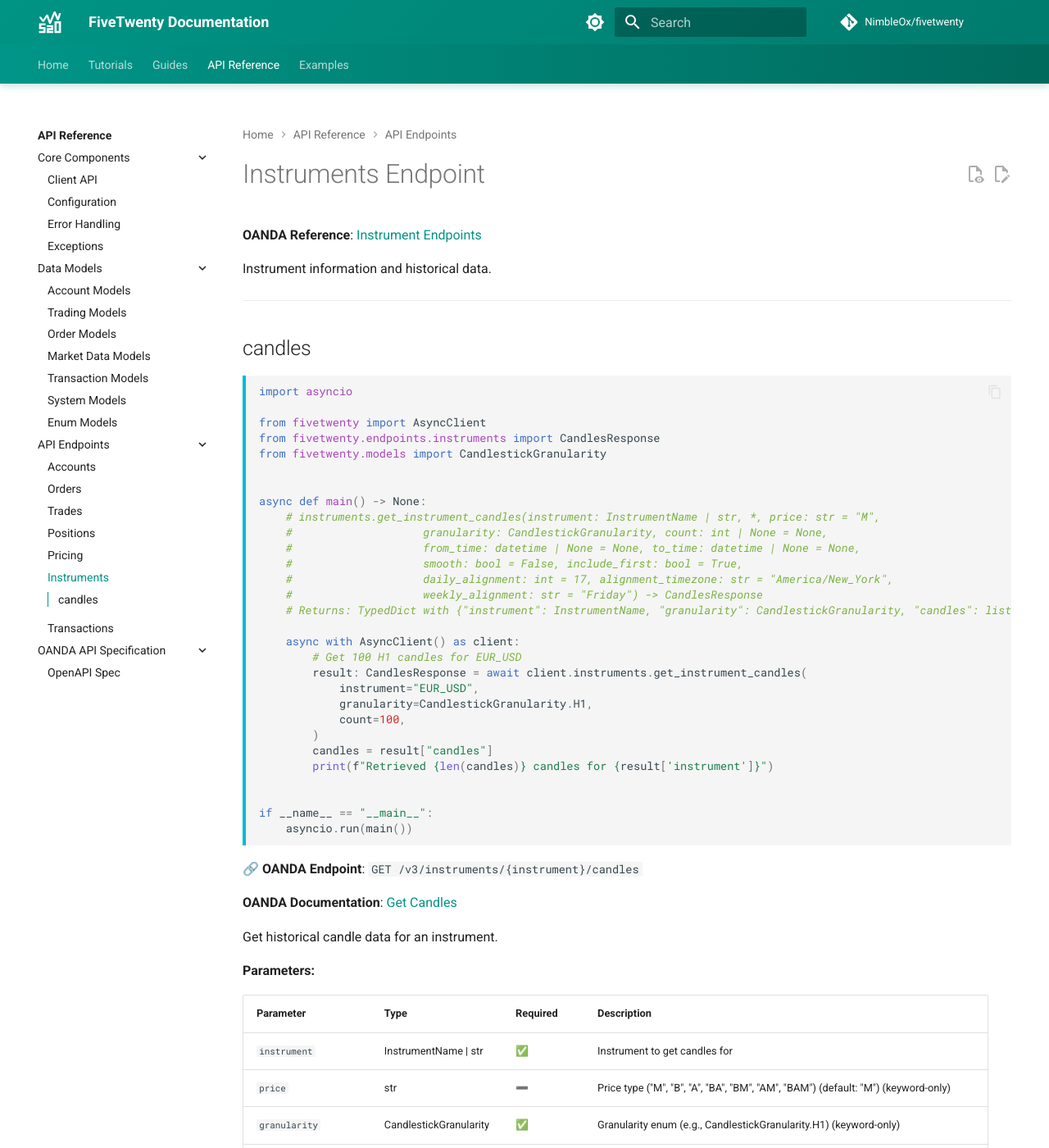
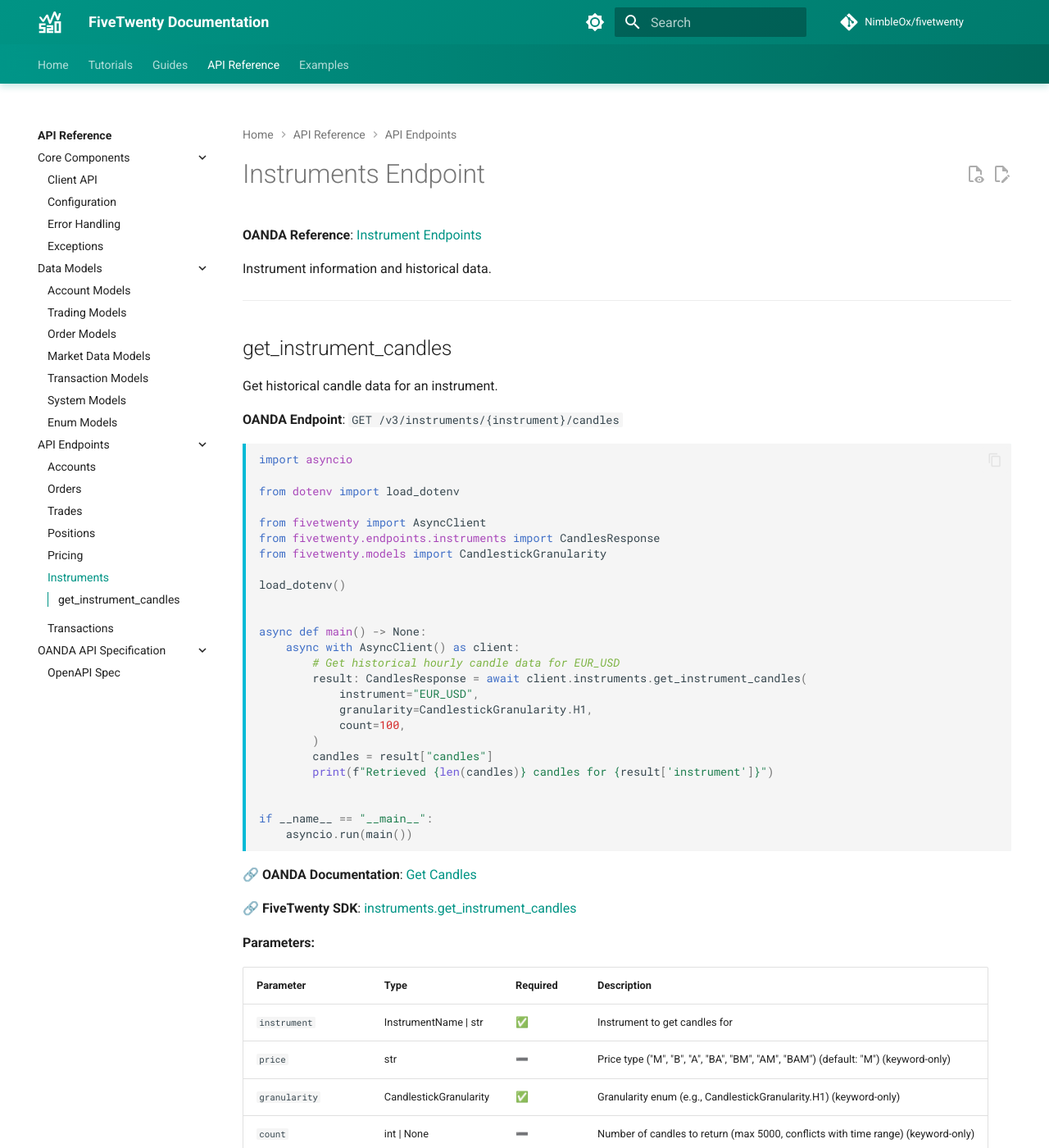
Before and after one commit to NimbleOx/fivetwenty, an MkDocs documentation site: the page built from docs/api-reference/endpoints/instruments.md, in a window 1280 px wide and 1400 px high. Shown: the whole window at 82% size. Built offline with MkDocs 1.6.1 and Material for MkDocs 9.7.7, drawn with Linux system fonts in a browser that asks for light colours; comment, search, counter and statistics services are not loaded; some of the changed text lies outside the part shown.

Commit message:
Refine instruments.md endpoint documentation per review plan

````diff
--- a/docs/api-reference/endpoints/instruments.md
+++ b/docs/api-reference/endpoints/instruments.md
@@ -6,26 +6,28 @@
 
 ---
 
-## candles
+## get_instrument_candles
+
+Get historical candle data for an instrument.
+
+**OANDA Endpoint**: `GET /v3/instruments/{instrument}/candles`
+
+<!-- code-block: instruments__get_instrument_candles -->
 ```python
 import asyncio
+
+from dotenv import load_dotenv
 
 from fivetwenty import AsyncClient
 from fivetwenty.endpoints.instruments import CandlesResponse
 from fivetwenty.models import CandlestickGranularity
 
+load_dotenv()
+
 
 async def main() -> None:
-    # instruments.get_instrument_candles(instrument: InstrumentName | str, *, price: str = "M",
-    #                    granularity: CandlestickGranularity, count: int | None = None,
-    #                    from_time: datetime | None = None, to_time: datetime | None = None,
-    #                    smooth: bool = False, include_first: bool = True,
-    #                    daily_alignment: int = 17, alignment_timezone: str = "America/New_York",
-    #                    weekly_alignment: str = "Friday") -> CandlesResponse
-    # Returns: TypedDict with {"instrument": InstrumentName, "granularity": CandlestickGranularity, "candles": list[Candlestick]}
-
     async with AsyncClient() as client:
-        # Get 100 H1 candles for EUR_USD
+        # Get historical hourly candle data for EUR_USD
         result: CandlesResponse = await client.instruments.get_instrument_candles(
             instrument="EUR_USD",
             granularity=CandlestickGranularity.H1,
@@ -38,11 +40,10 @@
 if __name__ == "__main__":
     asyncio.run(main())
 ```
-🔗 **OANDA Endpoint**: `GET /v3/instruments/{instrument}/candles`
 
-**OANDA Documentation**: [Get Candles](https://developer.oanda.com/rest-live-v20/instrument-ep/#get-candles)
+🔗 **OANDA Documentation**: [Get Candles](https://developer.oanda.com/rest-live-v20/instrument-ep/#get-candles)
 
-Get historical candle data for an instrument.
+🔗 **FiveTwenty SDK**: [instruments.get_instrument_candles](https://github.com/NimbleOx/fivetwenty/blob/main/fivetwenty/endpoints/instruments.py)
 
 **Parameters:**
 
````
Also changed, not shown: other parts of docs/api-reference/endpoints/instruments.md (+7 -1 lines), docs_validation/API_REFERENCE_CODE_REVIEW_PLAN.md (+2 -1 lines).
